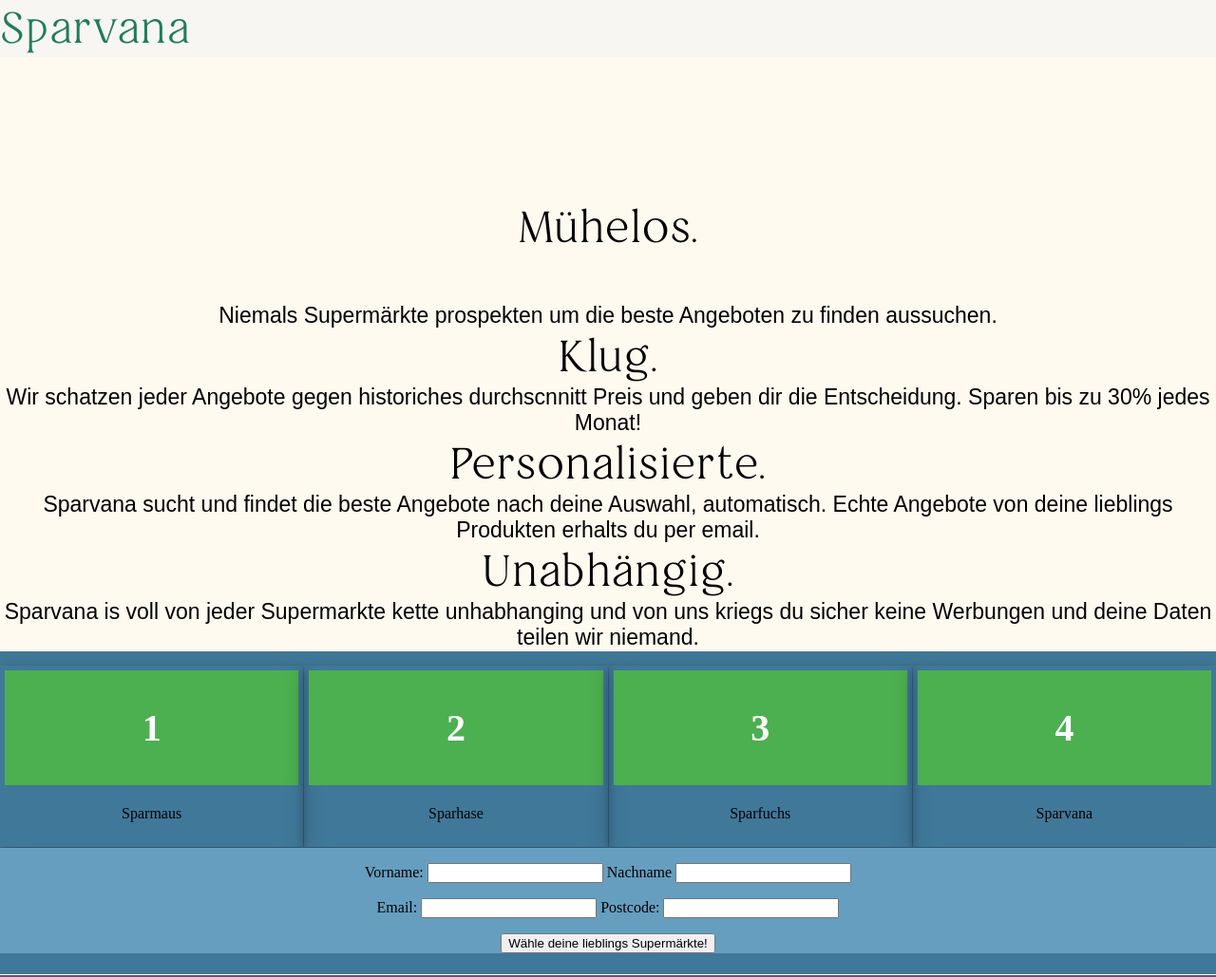
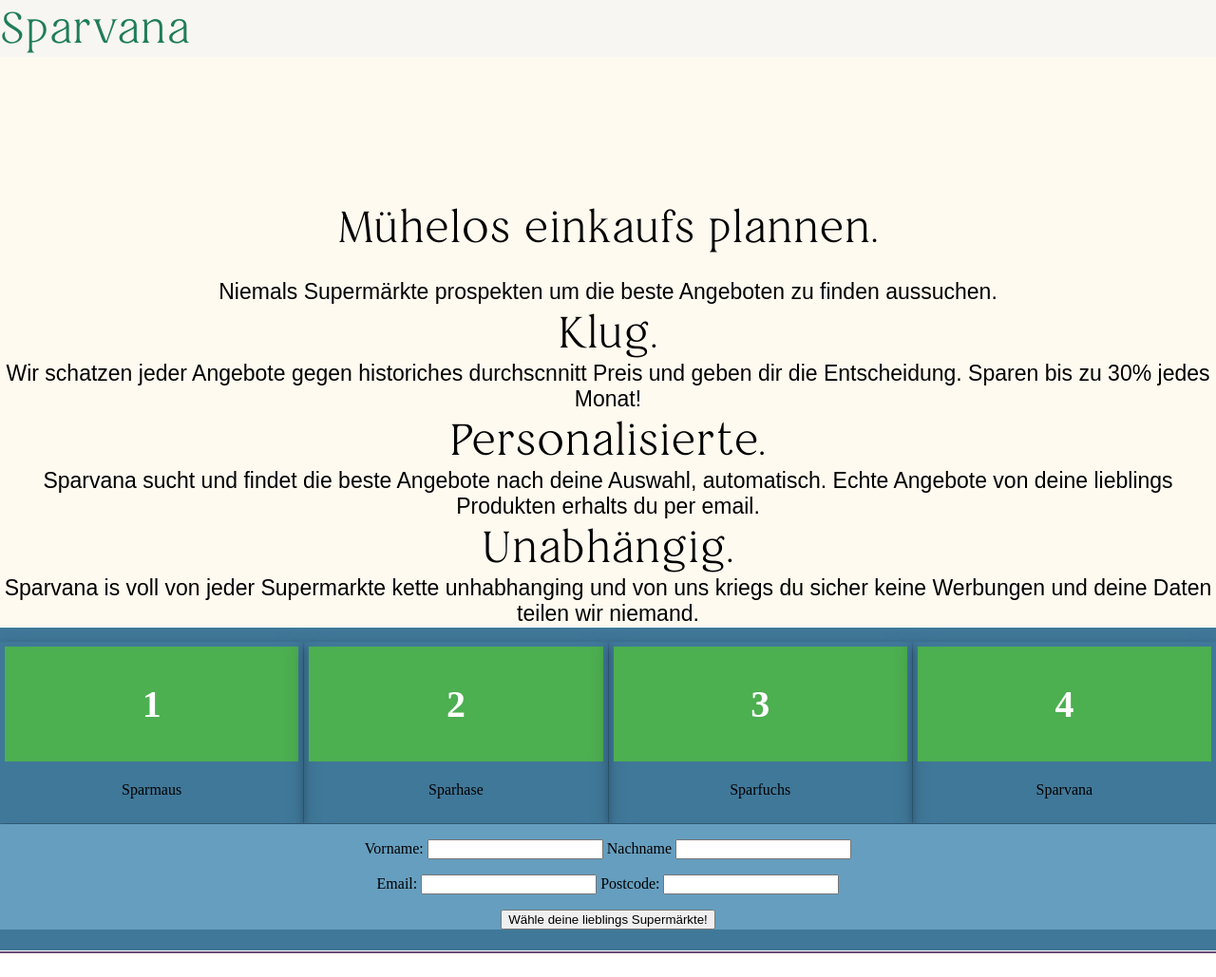
Before and after one commit to paulovfc/supermarket_get, a Jekyll site: the page built from index.md, in a window 1280 px wide. Shown: the whole page at 95% size. Built offline with Jekyll 4.4.1, drawn with Linux system fonts in a browser that asks for light colours; comment, search, counter and statistics services are not loaded; after the commit the page ends 1004 px from its top, so only the background shows below that.

Commit message:
image work

```diff
--- a/assets/css/styles.scss
+++ b/assets/css/styles.scss
@@ -56,7 +56,7 @@ html, body, .grid-container { height: 100%; margin: 0; }
 }
 
 .first_headline_text {
-	padding-top: 50px;
+	padding-top: 25px;
 	grid-area: first_headline_text;
 	font-family:Arial, Helvetica, sans-serif;
 	font-size:23px;
--- a/index.md
+++ b/index.md
@@ -36,7 +36,7 @@ https://www.w3schools.com/code/tryit.asp?filename=GEVNXTYDI0Q9
 		<div class="title">Sparvana</div>
 
       <div class="first_headline">
-        Mühelos.
+        Mühelos einkaufs plannen.
 		  </div>
       <div class="first_headline_text">
  Niemals Supermärkte prospekten um die beste Angeboten zu finden aussuchen.
```
